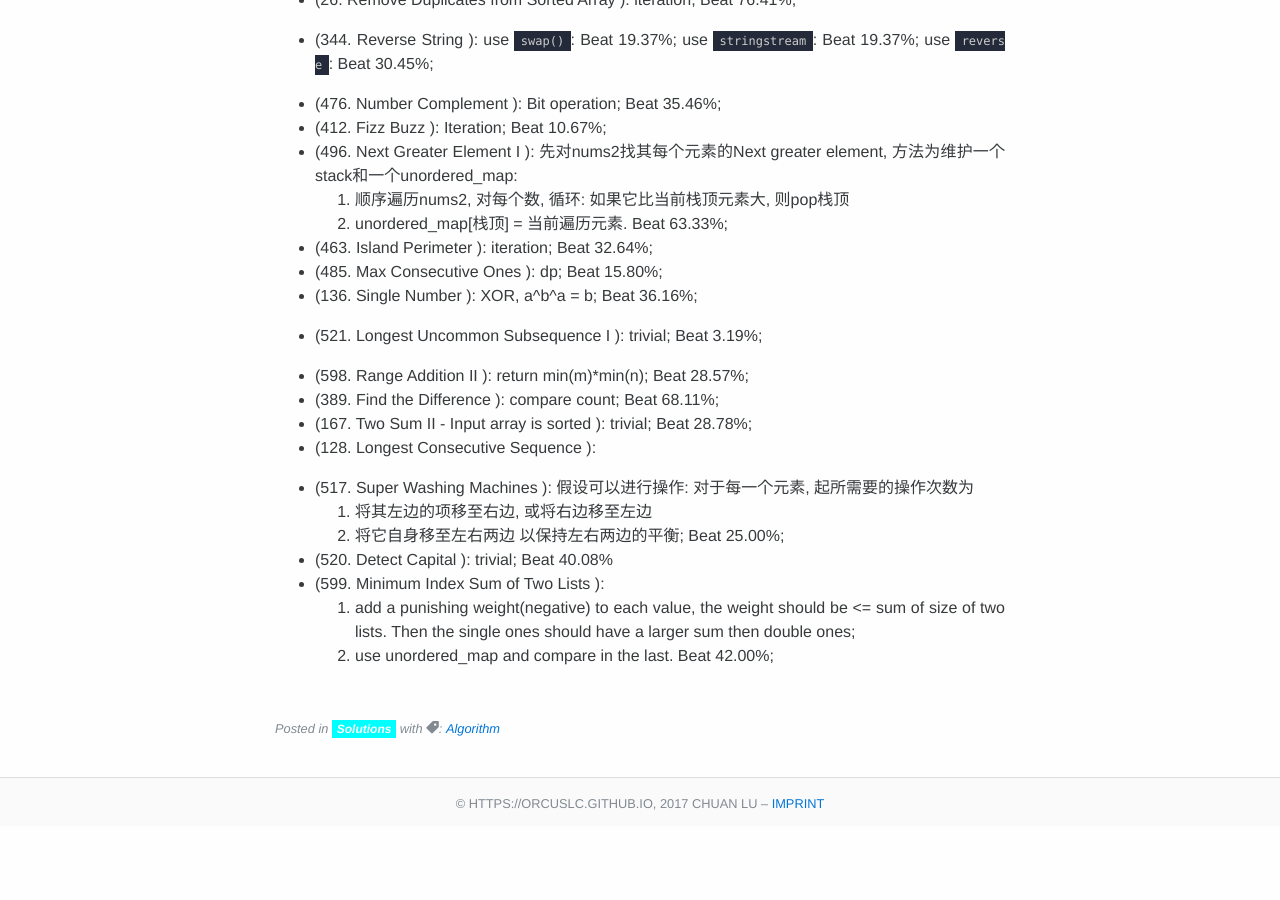
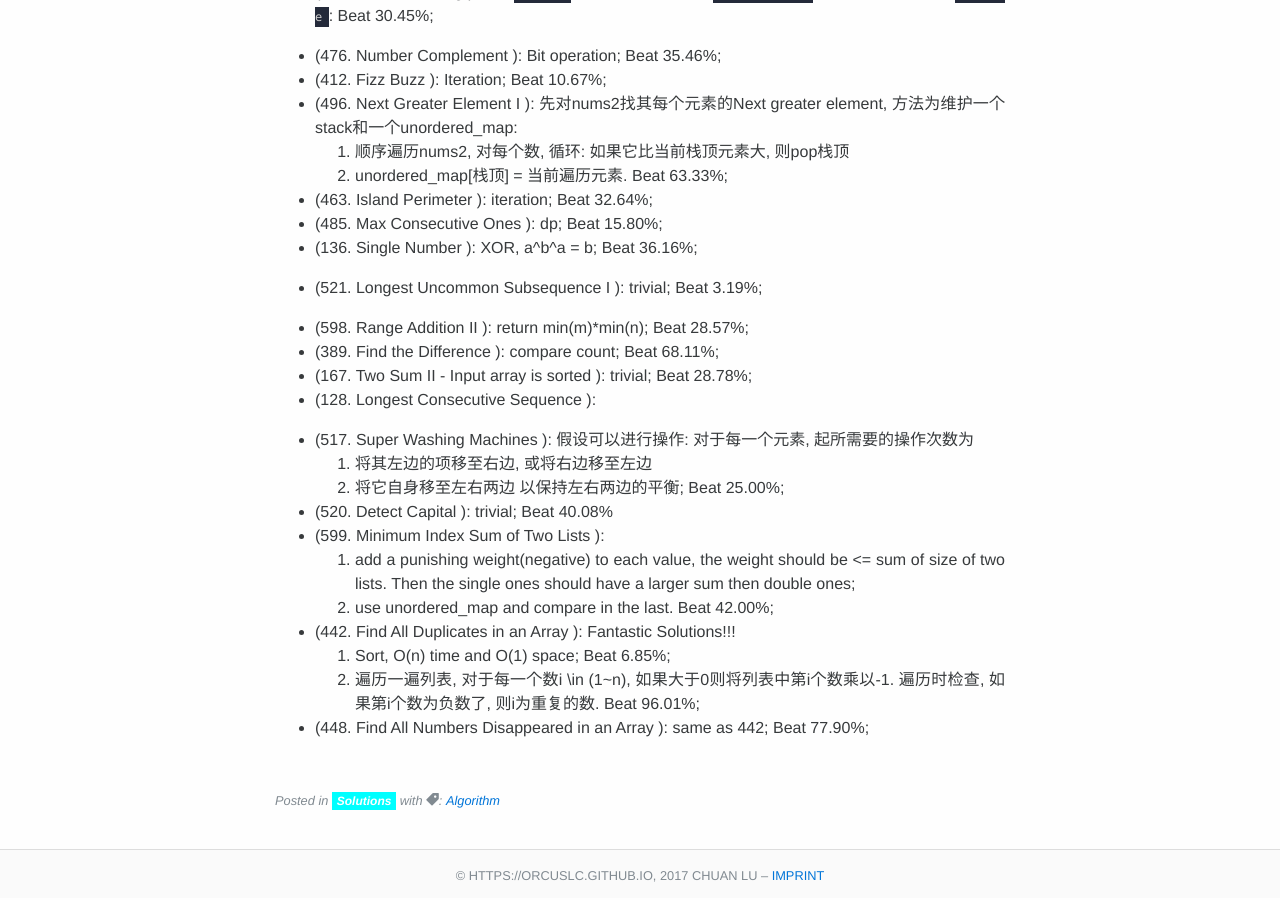
Before and after one commit to Orcuslc/blog.io, a Jekyll site: the page built from _posts/2017-04-19-Solutions-to-LeetCode-C++.md, in a window 1280 px wide and 900 px high, scrolled down 1408 px. Built offline with Jekyll 4.4.1, drawn with Linux system fonts in a browser that asks for light colours; some web fonts are replaced; before the commit the page ends 2236 px from its top, so only the background shows below that; some of the changed text lies outside the part shown.

Commit message:
Add leetcode 442, 448

```diff
--- a/_posts/2017-04-19-Solutions-to-LeetCode-C++.md
+++ b/_posts/2017-04-19-Solutions-to-LeetCode-C++.md
@@ -72,3 +71,8 @@ Beat 63.33%;
 - (599. Minimum Index Sum of Two Lists ):
 	1. add a punishing weight(negative) to each value, the weight should be <= sum of size of two lists. Then the single ones should have a larger sum then double ones;
 	2. use unordered_map and compare in the last. Beat 42.00%;
+
+- (442. Find All Duplicates in an Array ): Fantastic Solutions!!!
+	1. Sort, O(n) time and O(1) space; Beat 6.85%;
+	2. 遍历一遍列表, 对于每一个数i \in (1~n), 如果大于0则将列表中第i个数乘以-1. 遍历时检查, 如果第i个数为负数了, 则i为重复的数. Beat 96.01%;
+- (448. Find All Numbers Disappeared in an Array ): same as 442; Beat 77.90%;
```
Also changed, not shown: other parts of _posts/2017-04-19-Solutions-to-LeetCode-C++.md (+0 -1 lines).
